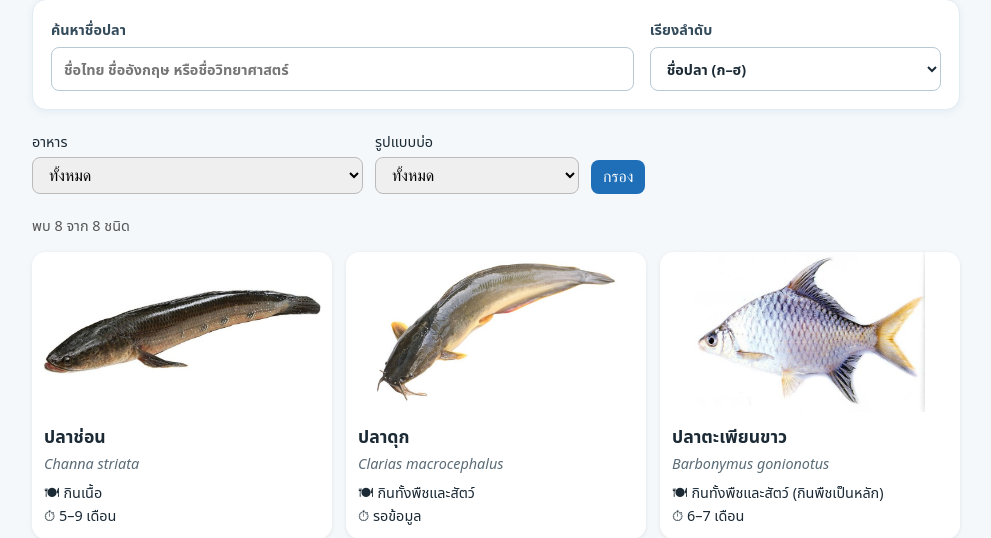
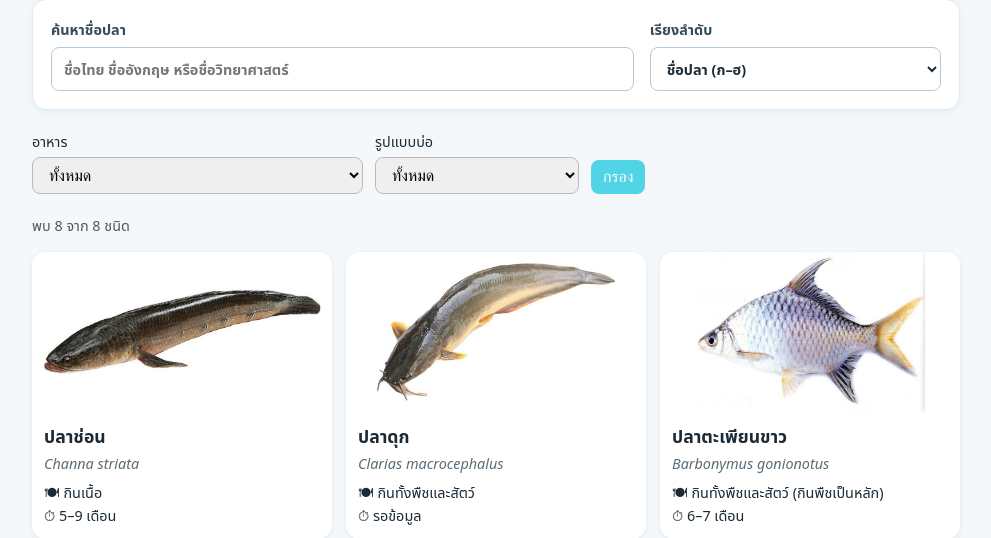
Before and after one commit to GaaFiw/find-fish, a Flask app: page /filter in a window 1280 px wide. Shown: the part 199-737 px from the top of the page, without its empty margins (144-1135 px from the left). Run offline with Flask 3, Linux system fonts and the light colour scheme.

Commit message:
Update filter button color
Co-authored-by: Copilot <223556219+Copilot@users.noreply.github.com>

```diff
--- a/static/css/style.css
+++ b/static/css/style.css
@@ -58,7 +58,7 @@ figcaption { font-size: 0.8rem; color: #5a6b76; }
 .filter-form { display: flex; flex-wrap: wrap; gap: 12px; align-items: flex-end; margin: 16px 0; }
 .filter-form label { display: flex; flex-direction: column; font-size: 0.9rem; gap: 4px; }
 .filter-form select, .filter-form button { padding: 8px 12px; font-size: 1rem; border-radius: 8px; border: 1px solid #bbb; }
-.filter-form button { background: #1e6fb8; color: #fff; border: none; cursor: pointer; }
+.filter-form button { background: #51d5e6; color: #fff; border: none; cursor: pointer; }
 .filter-form .clear { font-size: 0.9rem; align-self: center; }
 .filter-form + .count { margin-top: 20px; }
 .fish-grid .card[hidden] { display: none; }
```
